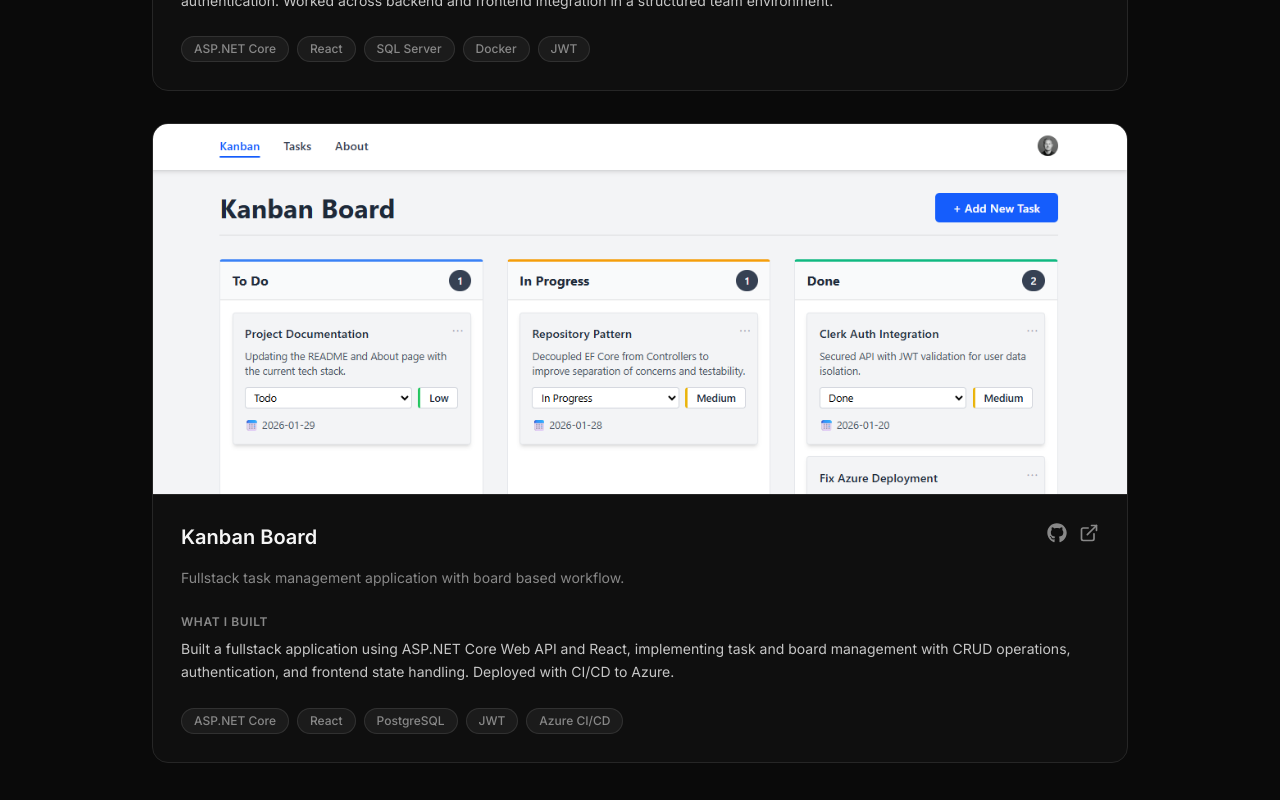
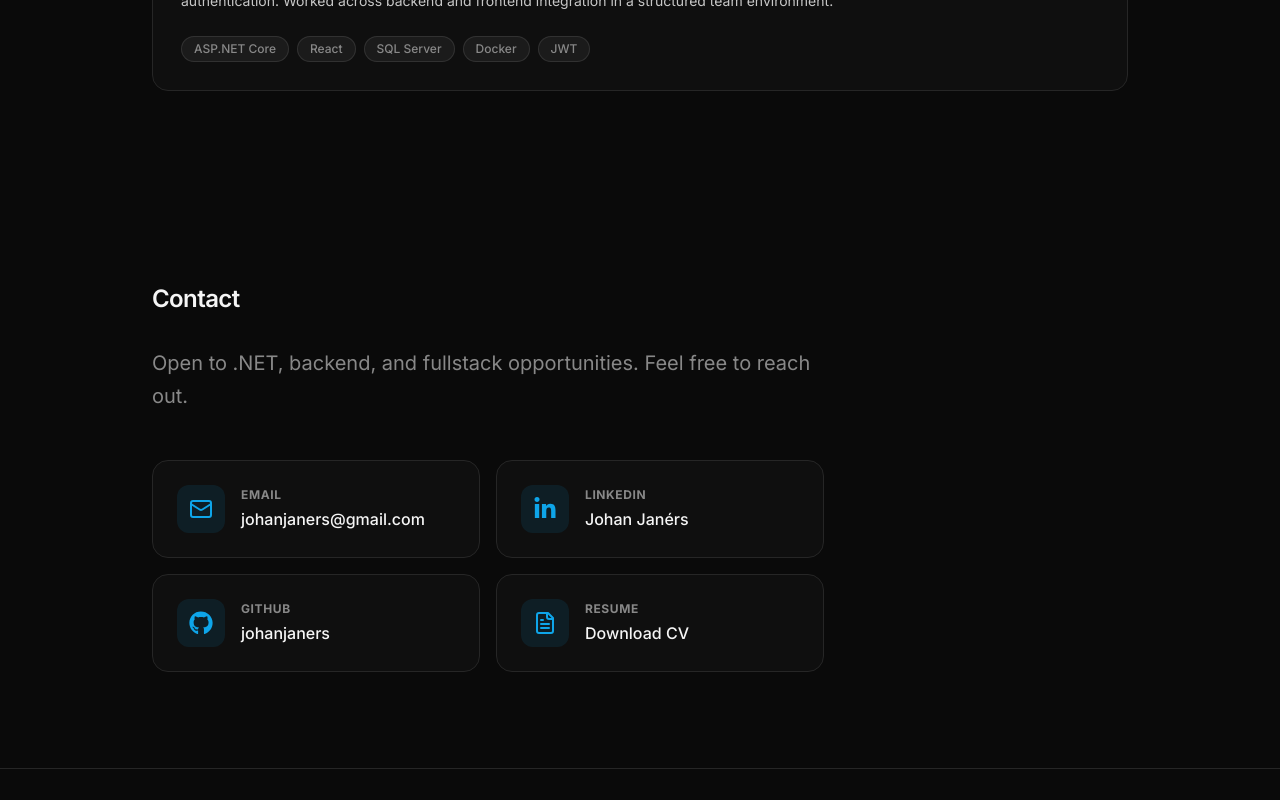
Before and after one commit to johanjaners/johan-portfolio, a React (Vite) app: page / in a window 1280 px wide. Shown: the part 3900-4700 px from the top of the page. Built offline with nearby package versions, Linux system fonts and the light colour scheme.

Commit message:
feat: remove Kanban Board project card from the portfolio

```diff
--- a/src/App.tsx
+++ b/src/App.tsx
@@ -369,15 +369,6 @@ export default function App() {
               github={LINKS.projects.pulseCareGithub}
               live={LINKS.projects.pulseCareLive}
             />
-            <ProjectCard
-              name="Kanban Board"
-              image={LINKS.projects.kanbanBoardImage}
-              summary="Fullstack task management application with board based workflow."
-              whatIBuilt="Built a fullstack application using ASP.NET Core Web API and React, implementing task and board management with CRUD operations, authentication, and frontend state handling. Deployed with CI/CD to Azure."
-              tech={["ASP.NET Core", "React", "PostgreSQL", "JWT", "Azure CI/CD"]}
-              github={LINKS.projects.kanbanBoardGithub}
-              live={LINKS.projects.kanbanBoardLive}
-            />
           </div>
         </Section>
 
```
